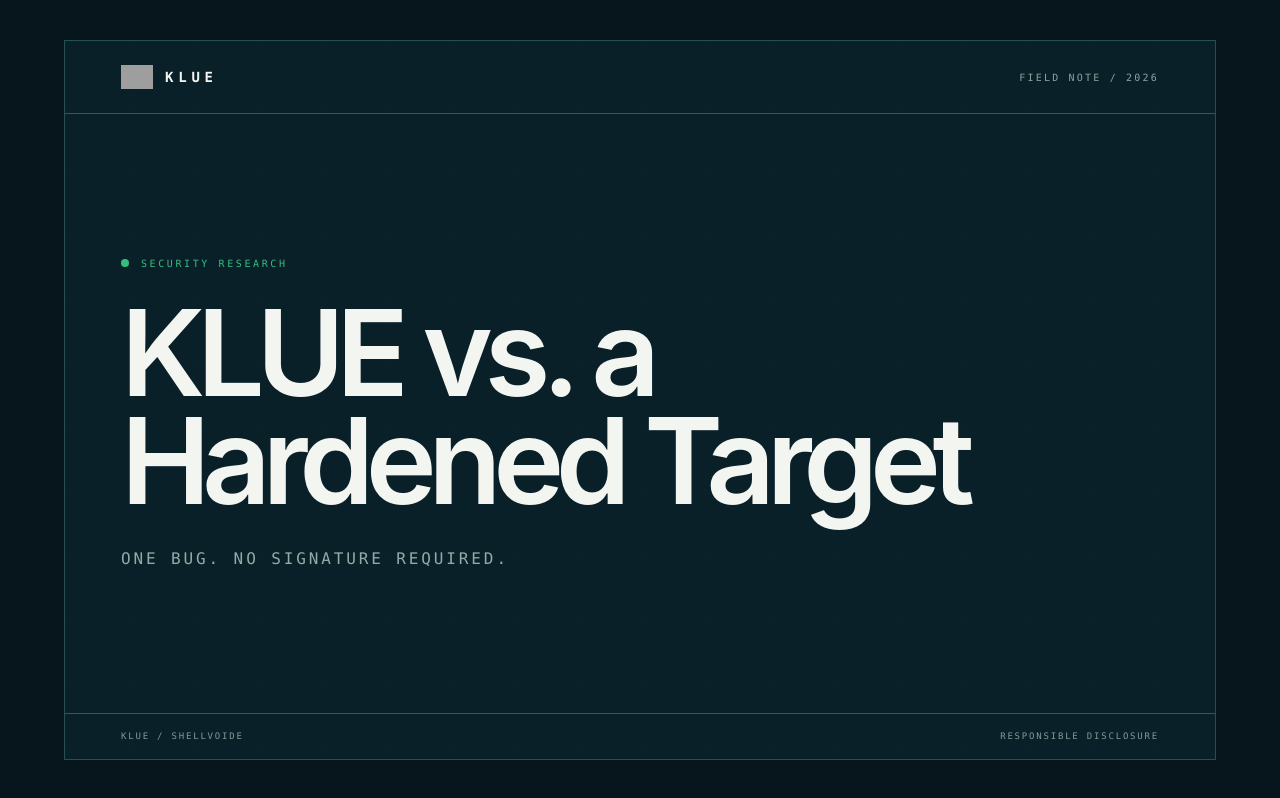
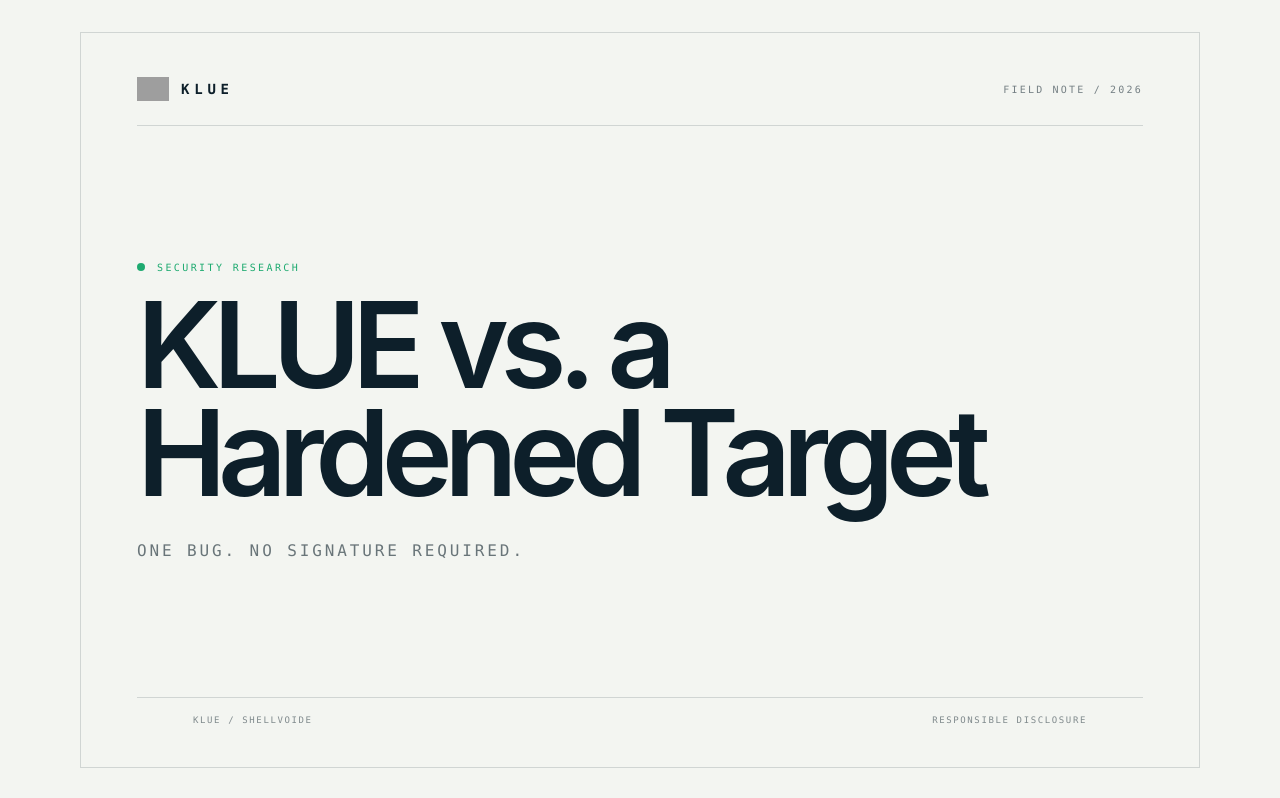
Before and after one commit to el-noir/klue-blog-cover, a Next.js app: page /blog/klue-vs-hardened-target in a window 1280 px wide. Built offline with nearby package versions, Linux system fonts and the light colour scheme; grey boxes are pictures that could not be loaded.

Commit message:
refactor: update styles and class names in blog article page
Co-authored-by: Mudasir Shah <158773987+el-noir@users.noreply.github.com>

```diff
--- a/app/blog/klue-vs-hardened-target/page.tsx
+++ b/app/blog/klue-vs-hardened-target/page.tsx
@@ -7,20 +7,9 @@ export const metadata: Metadata = {
 
 export default function ArticleCoverPage() {
   return (
-    <main className="min-h-screen bg-[#07151d] px-5 py-5 text-[#f3f5f1] sm:px-10 sm:py-10 lg:px-16">
-      <div className="relative mx-auto flex min-h-[calc(100vh-2.5rem)] max-w-[1440px] flex-col overflow-hidden border border-[#2d5b61]/80 bg-[#0b202a] sm:min-h-[calc(100vh-5rem)]">
-        <div
-          aria-hidden="true"
-          className="absolute inset-0 opacity-35"
-          style={{
-            backgroundImage:
-              'linear-gradient(#6aa79a18 1px, transparent 1px), linear-gradient(90deg, #6aa79a18 1px, transparent 1px)',
-            backgroundSize: '64px 64px',
-          }}
-        />
-        <div aria-hidden="true" className="absolute inset-0 bg-[#0b202a]/35" />
-
-        <header className="relative flex items-center justify-between border-b border-[#a8c9be]/30 px-6 py-5 sm:px-10 lg:px-14">
+    <main className="min-h-screen bg-background px-6 py-6 text-foreground sm:px-12 sm:py-8 lg:px-20">
+      <div className="mx-auto flex min-h-[calc(100vh-4rem)] max-w-7xl flex-col border border-foreground/15 bg-background/90 px-6 py-6 sm:px-10 sm:py-8 lg:px-14 lg:py-10">
+        <header className="flex items-center justify-between border-b border-foreground/15 pb-5">
           <div className="flex items-center gap-3">
             <img
               src="https://hebbkx1anhila5yf.public.blob.vercel-storage.com/shellvoide_logo-nWMLkFwiInV5pV0UJXV13av0nrUiuc.png"
@@ -29,26 +18,26 @@ export default function ArticleCoverPage() {
             />
             <span className="font-mono text-sm font-semibold tracking-[0.34em]">KLUE</span>
           </div>
-          <span className="font-mono text-[10px] uppercase tracking-[0.22em] text-[#c6d8d0]/70">Field note / 2026</span>
+          <span className="font-mono text-[10px] uppercase tracking-[0.22em] text-foreground/55">Field note / 2026</span>
         </header>
 
-        <section className="relative flex flex-1 flex-col justify-center px-6 py-16 sm:px-10 sm:py-24 lg:px-14">
+        <section className="flex flex-1 flex-col justify-center gap-10 py-12 sm:gap-14 sm:py-16">
           <div className="max-w-5xl">
-            <p className="mb-7 flex items-center gap-3 font-mono text-[10px] uppercase tracking-[0.26em] text-[#35bd80]">
-              <span className="size-2 rounded-full bg-[#35bd80]" /> Security research
+            <p className="mb-4 flex items-center gap-3 font-mono text-[10px] uppercase tracking-[0.24em] text-primary">
+              <span className="size-2 rounded-full bg-primary" /> Security research
             </p>
             <h1 className="max-w-4xl text-balance text-5xl font-semibold leading-[0.9] tracking-[-0.07em] sm:text-7xl lg:text-[7.5rem]">
               KLUE vs. a
               <br />
               Hardened Target
             </h1>
-            <p className="mt-8 font-mono text-sm uppercase tracking-[0.18em] text-[#c6d8d0]/75 sm:text-base">
+            <p className="mt-8 font-mono text-sm uppercase tracking-[0.18em] text-foreground/60 sm:text-base">
               One bug. No signature required.
             </p>
           </div>
         </section>
 
-        <footer className="relative flex items-center justify-between border-t border-[#a8c9be]/30 px-6 py-4 font-mono text-[9px] uppercase tracking-[0.2em] text-[#c6d8d0]/65 sm:px-10 lg:px-14">
+        <footer className="relative flex items-center justify-between border-t border-foreground/15 pt-4 font-mono text-[9px] uppercase tracking-[0.18em] text-foreground/50 sm:px-10 lg:px-14">
           <span>KLUE / SHELLVOIDE</span>
           <span>Responsible disclosure</span>
         </footer>
```
